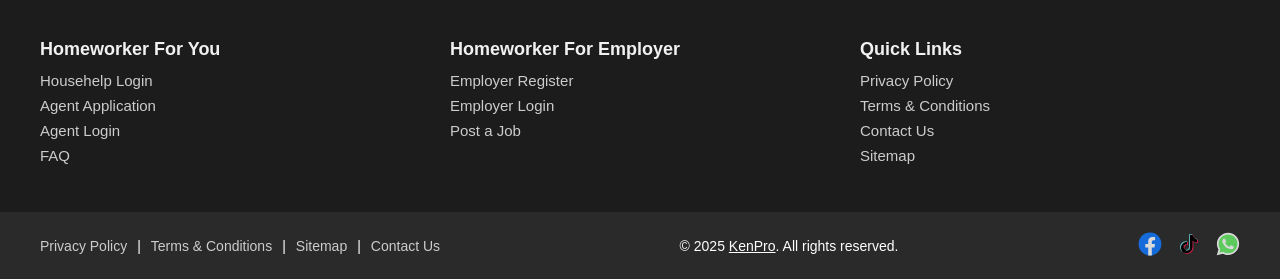
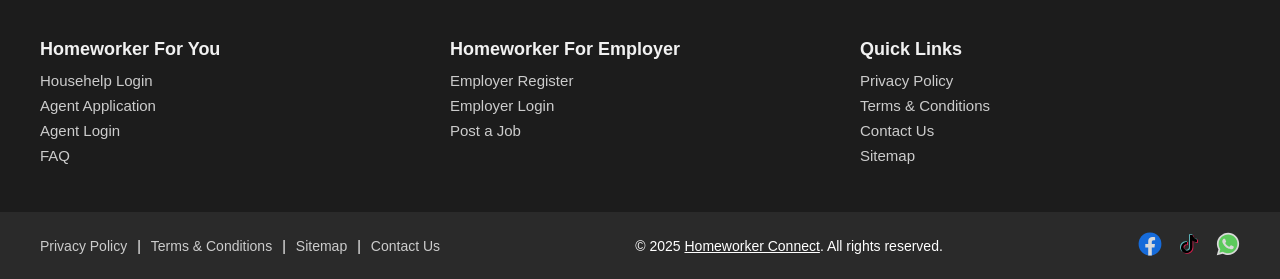
Before and after one commit to kenprohosting/Homeworker.info, a PHP site: page /index.php in a window 1280 px wide. Shown: the part 877-1156 px from the top of the page. Run offline with PHP 8.4, Linux system fonts and the light colour scheme.

Commit message:
update footer

```diff
--- a/footer.php
+++ b/footer.php
@@ -52,7 +52,7 @@
         <a href="contact.php">Contact Us</a>
       </div>
 
-      <p>&copy; <?= date("Y") ?> <a style="color: white;" href="https://www.kenpro.org/" target="_blank">KenPro</a>. All rights reserved.</p>
+      <p>&copy; <?= date("Y") ?> <a style="color: white;" href="https://www.homeworker.info/" target="_blank">Homeworker Connect</a>. All rights reserved.</p>
 
       <div class="footer-socials">
         <a href="https://facebook.com" target="_blank" aria-label="Facebook">
```
